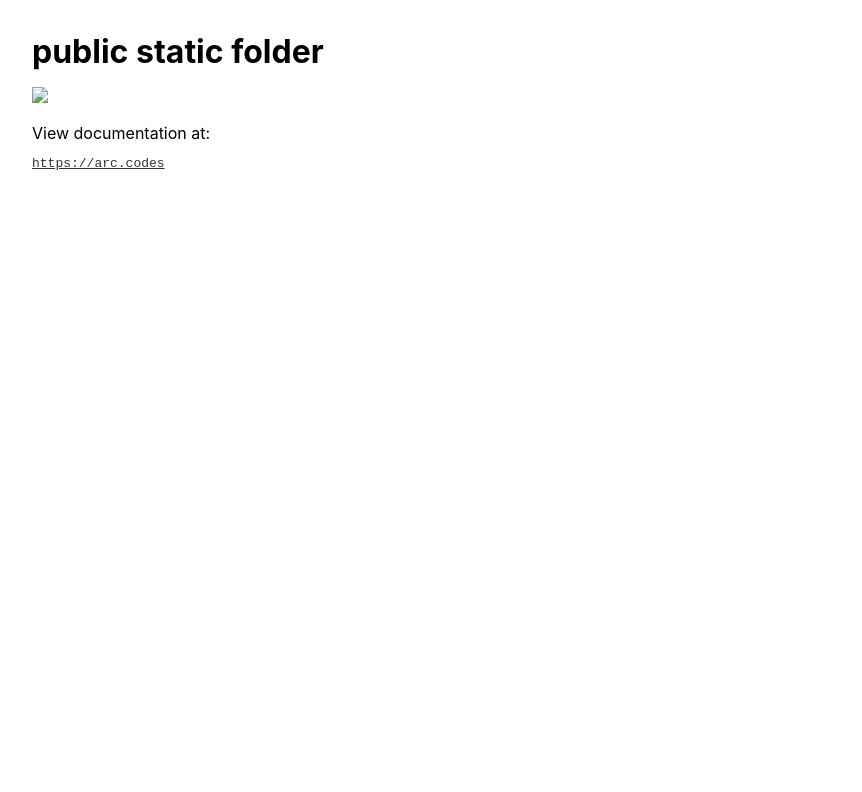
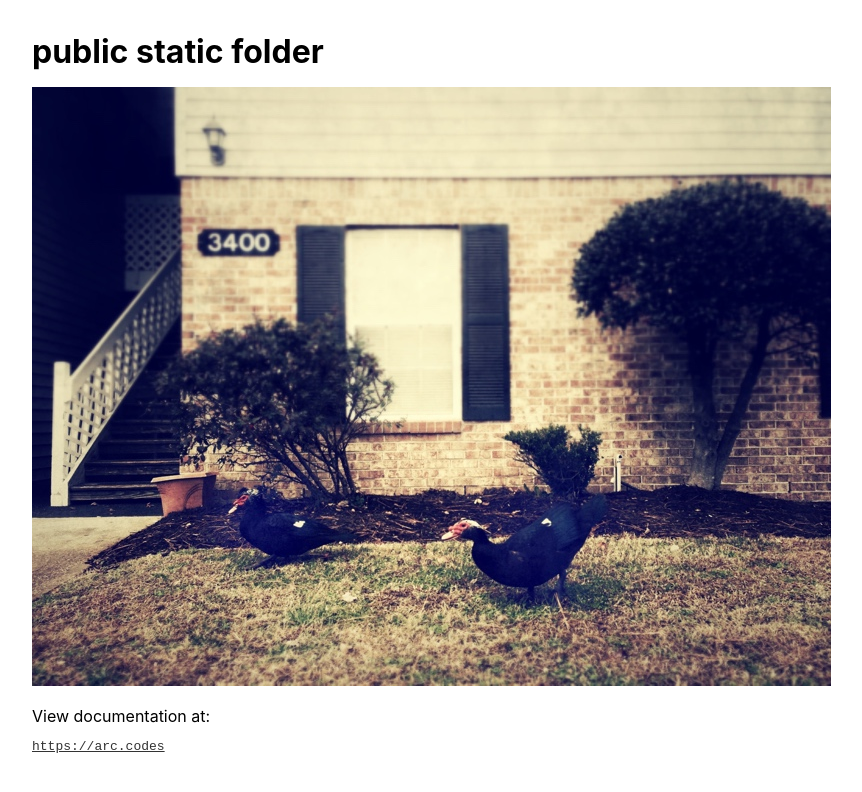
Before and after one commit to pchinjr/begin-staticassets, a website: page public/index.html in a window 1280 px wide. Shown: the whole page, without its empty margins (0-862 px from the left). Drawn offline with Linux system fonts and the light colour scheme.

Commit message:
plain ref

```diff
--- a/public/index.html
+++ b/public/index.html
@@ -14,7 +14,7 @@
           public static folder
         </h1>
         <p class="margin-bottom-8">
-          <img src='/_static/turkey_lawn.JPG'>
+          <img src='turkey_lawn.JPG'>
       </div>
       <div>
         <p class="margin-bottom-8">
```
Also changed, not shown: 1 other file.
